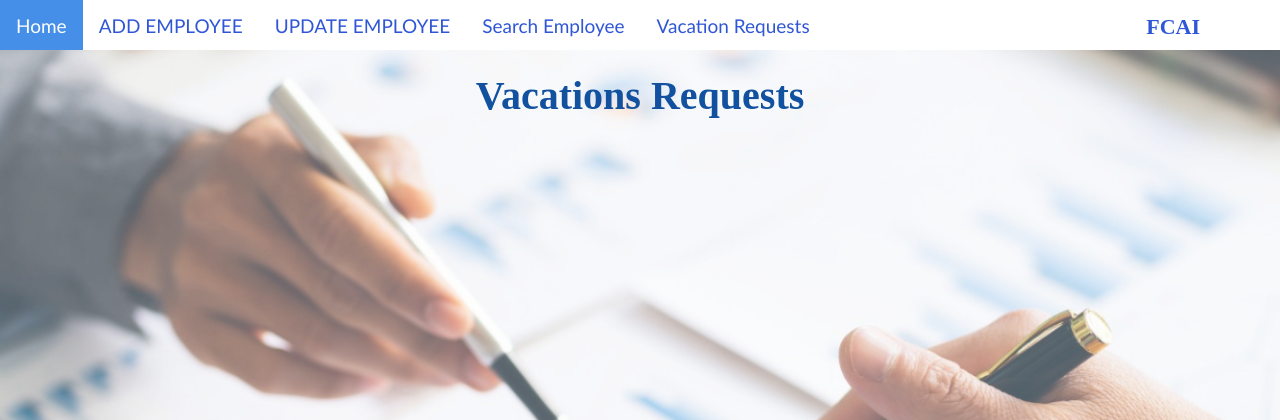
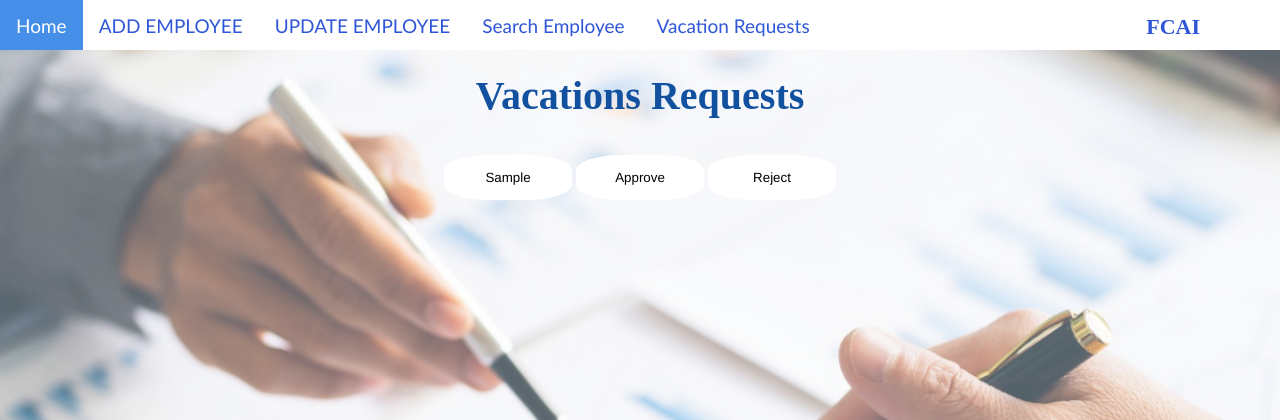
Before and after one commit to AsmaaElawady/Human_Resource_Website, a Django app: page /VR/ in a window 1280 px wide. Shown: the top 420 px of the page. Run offline with Django 4.2, Linux system fonts and the light colour scheme; tables that the repository leaves empty hold one stand-in row (values such as "Sample post").

Commit message:
Update VR.html

```diff
--- a/FinalWeb/HumanResources/HR/templates/VR.html
+++ b/FinalWeb/HumanResources/HR/templates/VR.html
@@ -6,7 +6,8 @@
 <html>
     <head>
         <meta charset="UTF-8"/>
-        <link rel="stylesheet"  href="{% static "css/VRCSS.css" %}" />
+        <link rel="stylesheet" href="{% static 'css/VRCSS.css' %}"/>
+
         <title>
             Vacations Requests
         </title>
@@ -26,7 +27,29 @@
             {{ table }}
 
         </div>
-        <script src ="{% static 'js/vr.js' %}"></script>
+        <div id="employeeList">
+            {% for employee in employees %}
+            <button class="employeeButton" onclick="VacationForm.VFName('{{ employee.VFName }}')">{{ employee.VFName }}</button>
+            <button class="employeeButton" onclick="approve('{{ employee.EmployeeID }}')">Approve</button>
+            <button class="employeeButton" onclick="reject('{{ employee.EmployeeID }}')">Reject</button>
+            <br>
+            <br>
+            {% endfor %}
+        </div>
+
+        <script src ="{% static 'js/vr.js' %}">
+        function approve(employeeID) {
+
+
+
+    alert('Vacation request approved for Employee ID: ' + employeeID);
+                                            }
+
+    function reject(employeeID) {
+
+    alert('Vacation request rejected for Employee ID: ' + employeeID);
+                                                                        }
+        </script>
 
     </body>
 </html>
```
